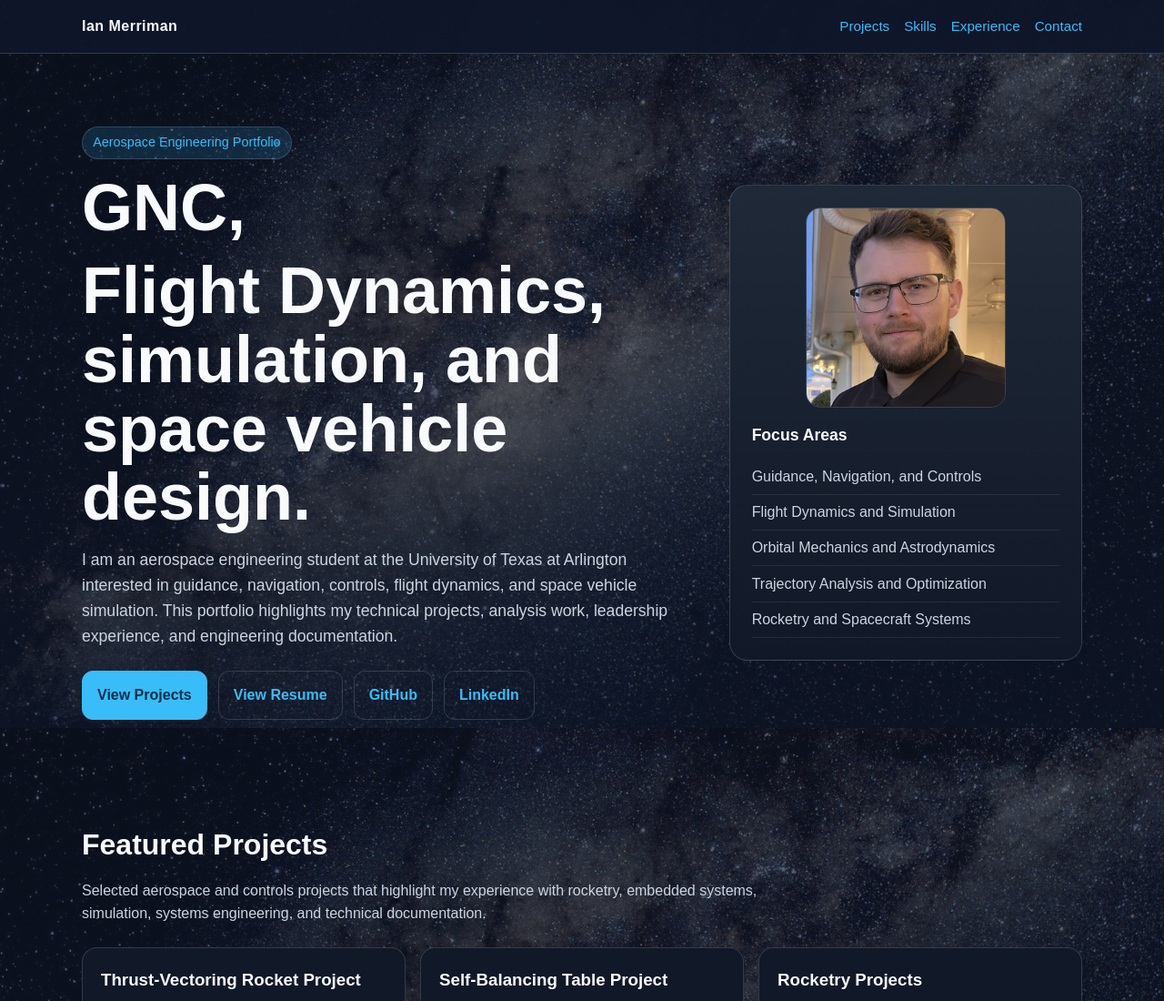
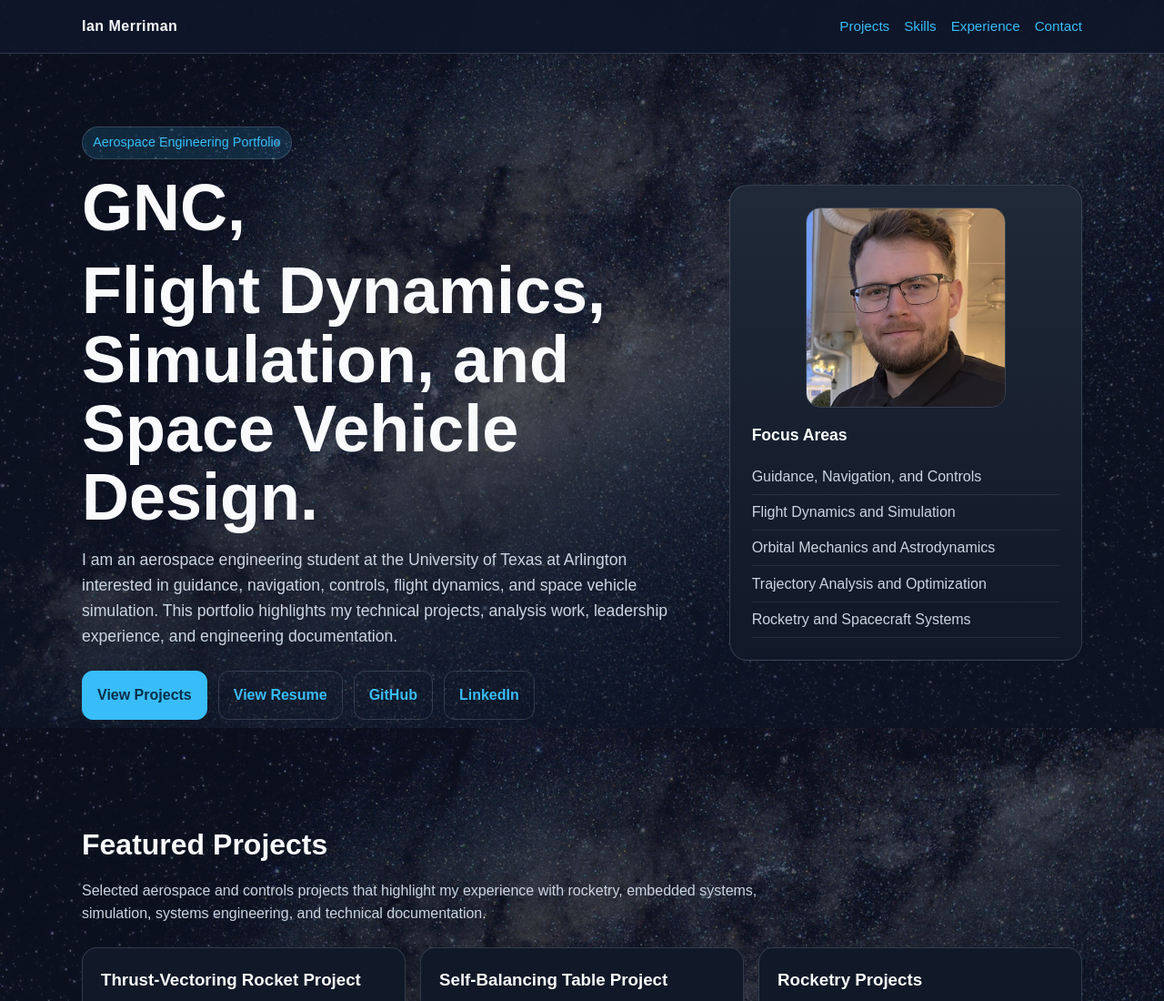
Before and after one commit to ian-merriman/ian-merriman.github.io, a plain HTML site: page index.html in a window 1280 px wide. Shown: the top 1100 px of the page at 91% size. Drawn offline with Linux system fonts and the light colour scheme.

Commit message:
Update index.html

```diff
--- a/index.html
+++ b/index.html
@@ -332,7 +332,7 @@
       <div>
         <span class="badge">Aerospace Engineering Portfolio</span>
         <h1>GNC,</h1>
-        <h1>Flight Dynamics, simulation, and space vehicle design.</h1>
+        <h1>Flight Dynamics, Simulation, and Space Vehicle Design.</h1>
         <p>
           I am an aerospace engineering student at the University of Texas at Arlington interested in guidance, navigation, controls, flight dynamics, and space vehicle simulation. This portfolio highlights my technical projects, analysis work, leadership experience, and engineering documentation.
         </p>
```
